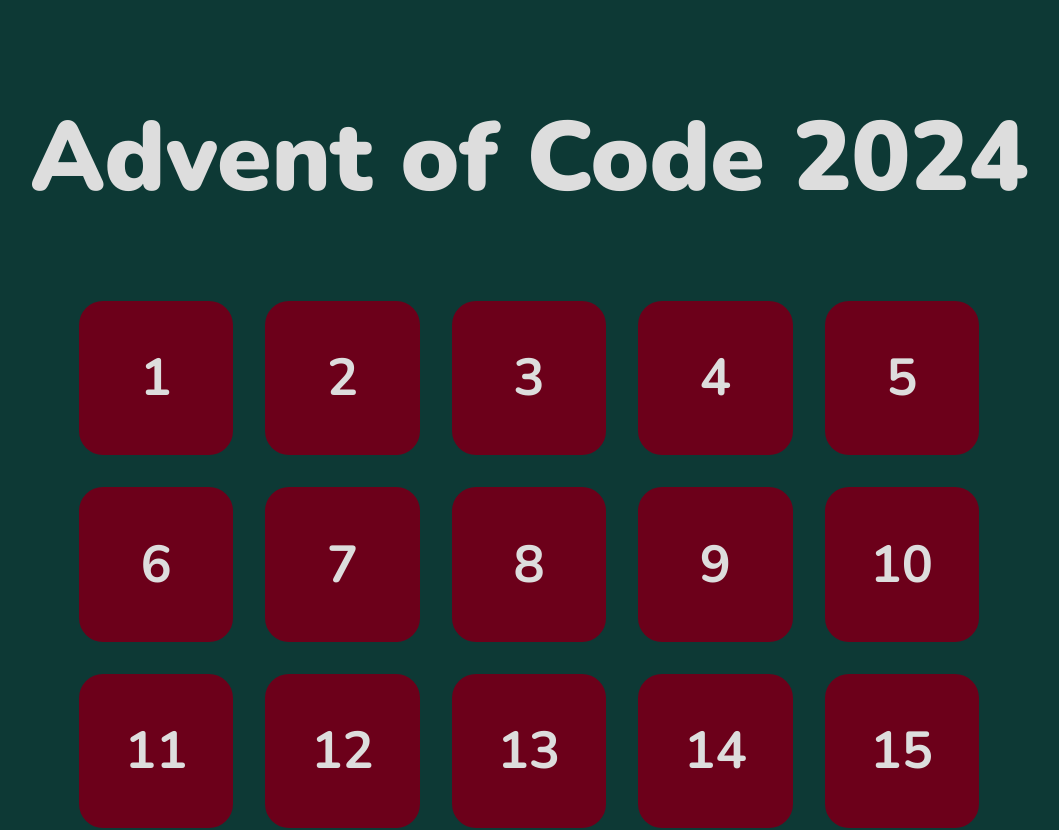
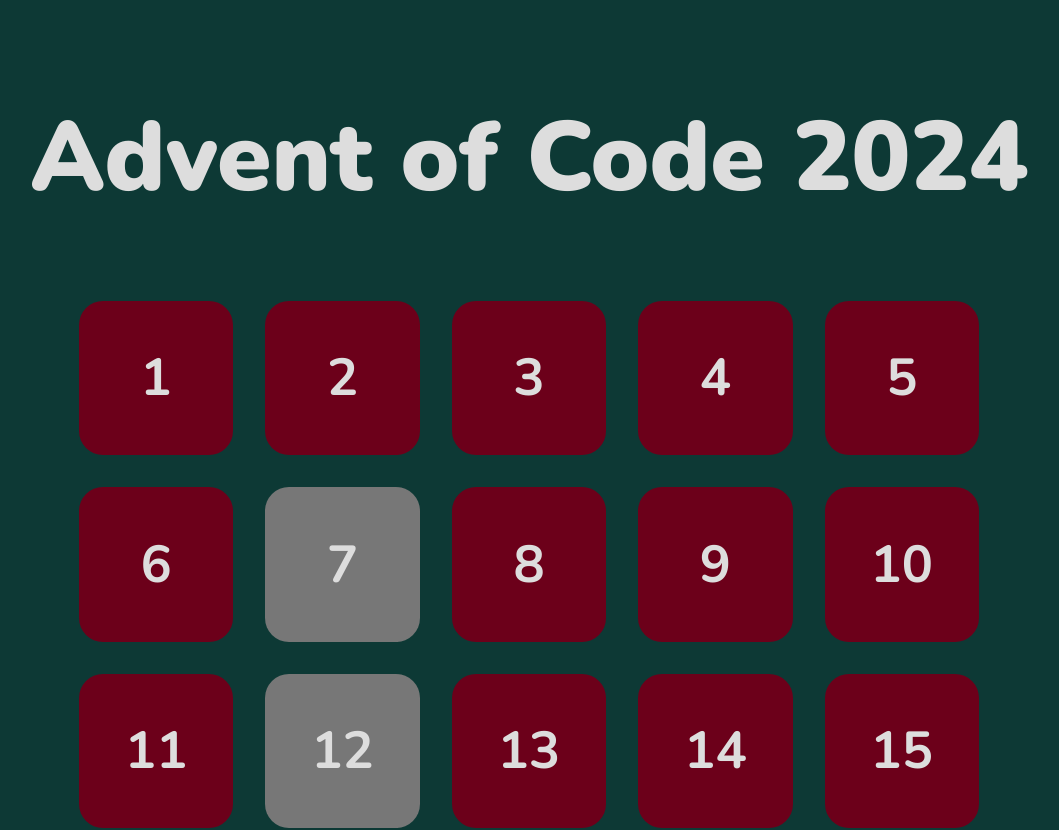
Before and after one commit to swalstab/advent_of_code_2024, a React (Vite) app: page / in a window 1280 px wide. Shown: the top 830 px of the page, without its empty margins (111-1170 px from the left). Built offline with nearby package versions, Linux system fonts and the light colour scheme.

Commit message:
fix door not solved

```diff
--- a/src/pages/Homepage.jsx
+++ b/src/pages/Homepage.jsx
@@ -9,7 +9,7 @@
       <ul className="calendar u-mb-6">
         {Array.from({ length: 25 }, (_, i) => {
           const day = i + 1;
-          const isSolved = daysData[day] !== undefined;
+          const isSolved = daysData[day]?.part1 !== undefined;
 
           return <Door key={day} day={day} solved={isSolved} />;
         })}
```
